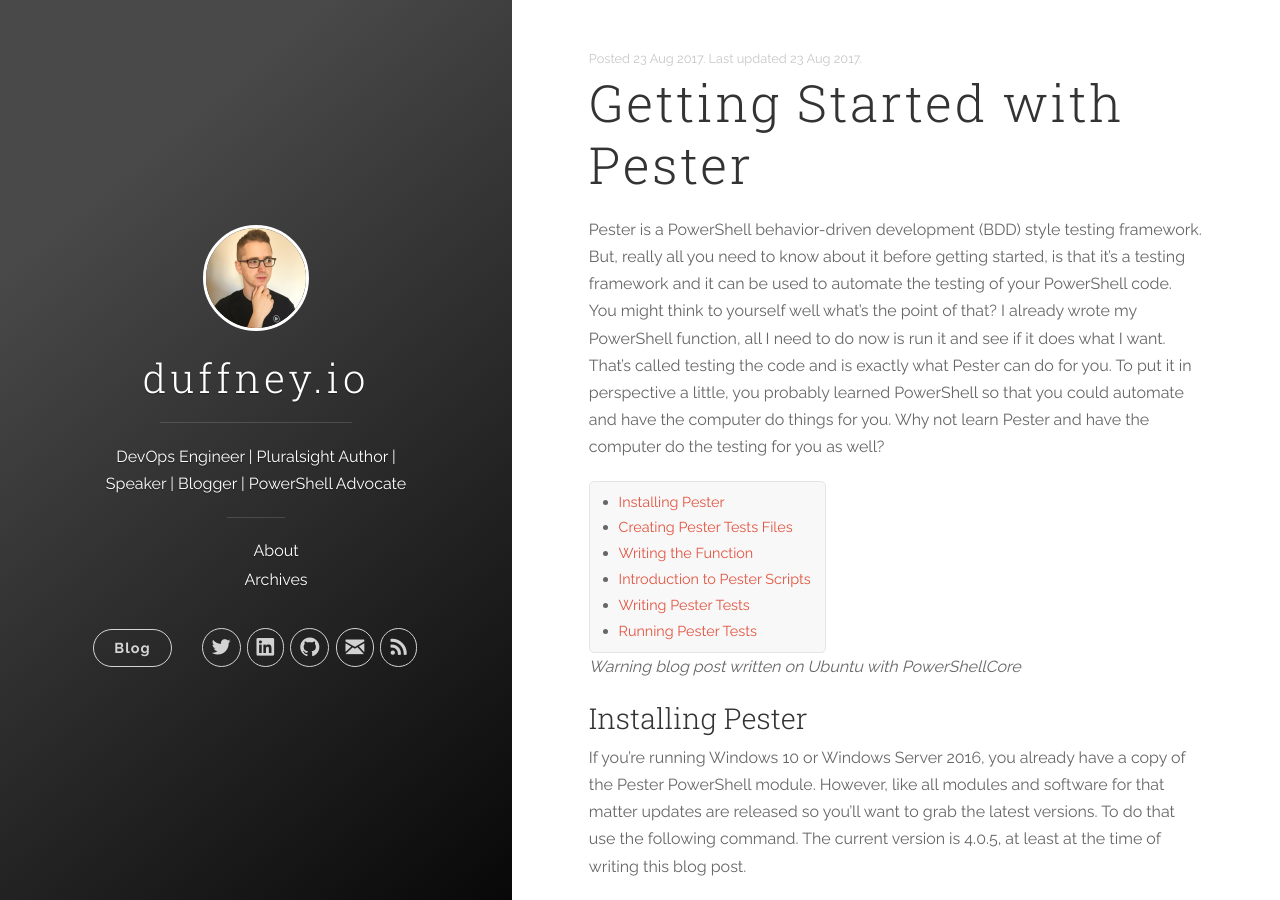
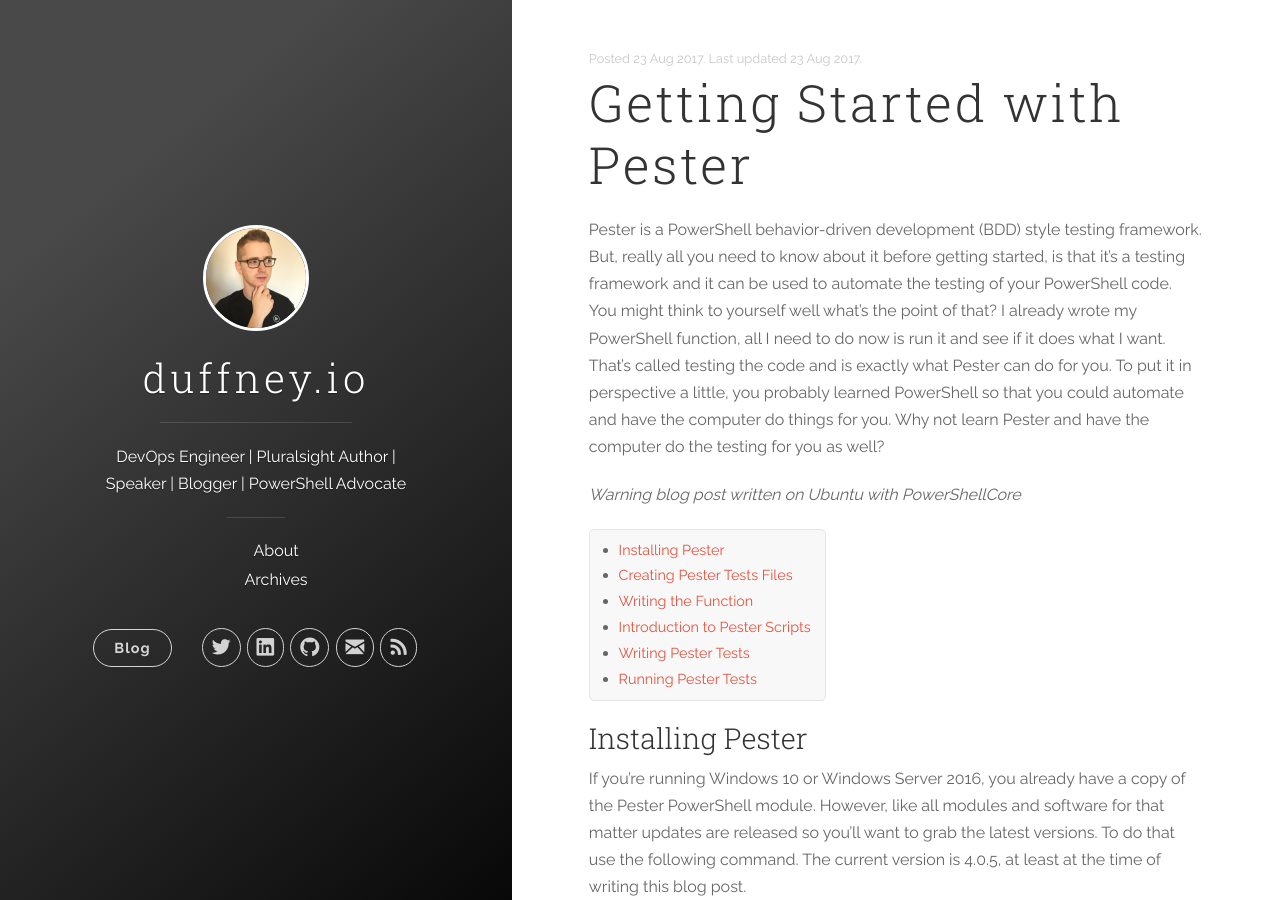
Before and after one commit to AzureDevOps3/duffney.github.io, a Jekyll site: the page built from _posts/2017-08-23-GettingStartedWithPester.md, in a window 1280 px wide and 900 px high. Built offline with Jekyll 4.4.1, drawn with Linux system fonts in a browser that asks for light colours; nearby versions of some CDN libraries; comment, search, counter and statistics services are not loaded.

```diff
--- a/_posts/2017-08-23-GettingStartedWithPester.md
+++ b/_posts/2017-08-23-GettingStartedWithPester.md
@@ -9,11 +9,11 @@ modified: 2017-08-23
 Pester is a PowerShell behavior-driven development (BDD) style testing framework. But, really all you need to know about it before getting started, is that it's a testing framework and it can be used to automate the testing of your PowerShell code. You might think to yourself well what's the point of that? I already wrote my PowerShell function, all I need to do now is run it and see if it does what I want. That's called testing the code and is exactly what Pester can do for you. To put it in perspective a little, you probably learned PowerShell so that you could automate and have the computer do things for you. Why not learn Pester and have the computer do the testing for you as well?
 
 
+_Warning blog post written on Ubuntu with PowerShellCore_
+
+
 * TOC
 {:toc}
-
-
-_Warning blog post written on Ubuntu with PowerShellCore_
 
 
 ### Installing Pester
```
